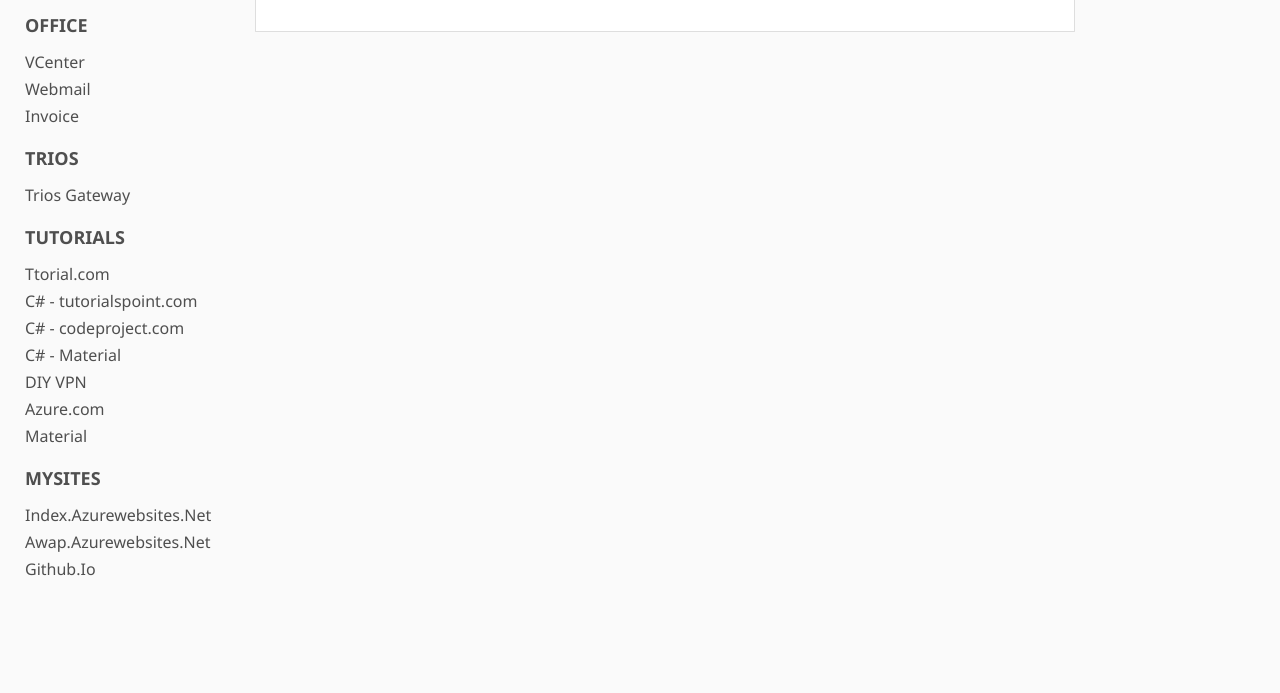
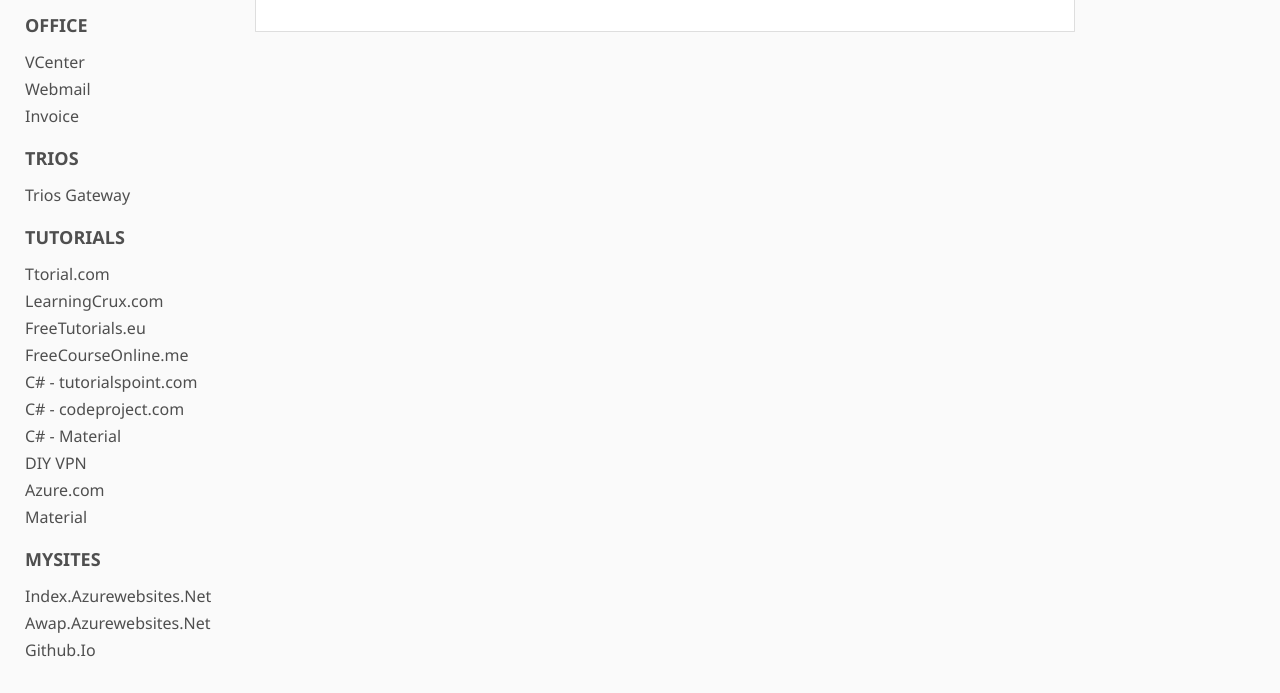
Before and after one commit to kamalmohan/Azure, a plain HTML site: page index.html in a window 1280 px wide. Shown: the part 211-904 px from the top of the page. Before the commit the page ends 823 px from the top, so only its background shows below. Drawn offline with Linux system fonts and the light colour scheme.

Commit message:
Update index.html
Added more links

```diff
--- a/index.html
+++ b/index.html
@@ -35,6 +35,9 @@
 				<div class="segment uppercase">tutorials</div>
 				<div class="chapters ">
 					<a target="_blank" href="https://ttorial.com/courses/it-software">Ttorial.com</a>
+					<a target="_blank" href="https://www.learningcrux.com/">LearningCrux.com</a>
+					<a target="_blank" href="https://www.freetutorials.eu/">FreeTutorials.eu</a>
+					<a target="_blank" href="https://www.freecoursesonline.me/">FreeCourseOnline.me</a>
 					<a target="_blank" href="https://www.tutorialspoint.com/csharp">C# - tutorialspoint.com</a>
 					<a target="_blank" href="https://www.codeproject.com/Articles/1094079/An-advanced-introduction-to-Csharp-Lecture-Notes-P">C# - codeproject.com</a>
 					<a target="_blank" href="https://ourcodeworld.com/articles/read/441/how-to-use-material-design-controls-with-c-in-your-winforms-application">C# - Material</a>
```
